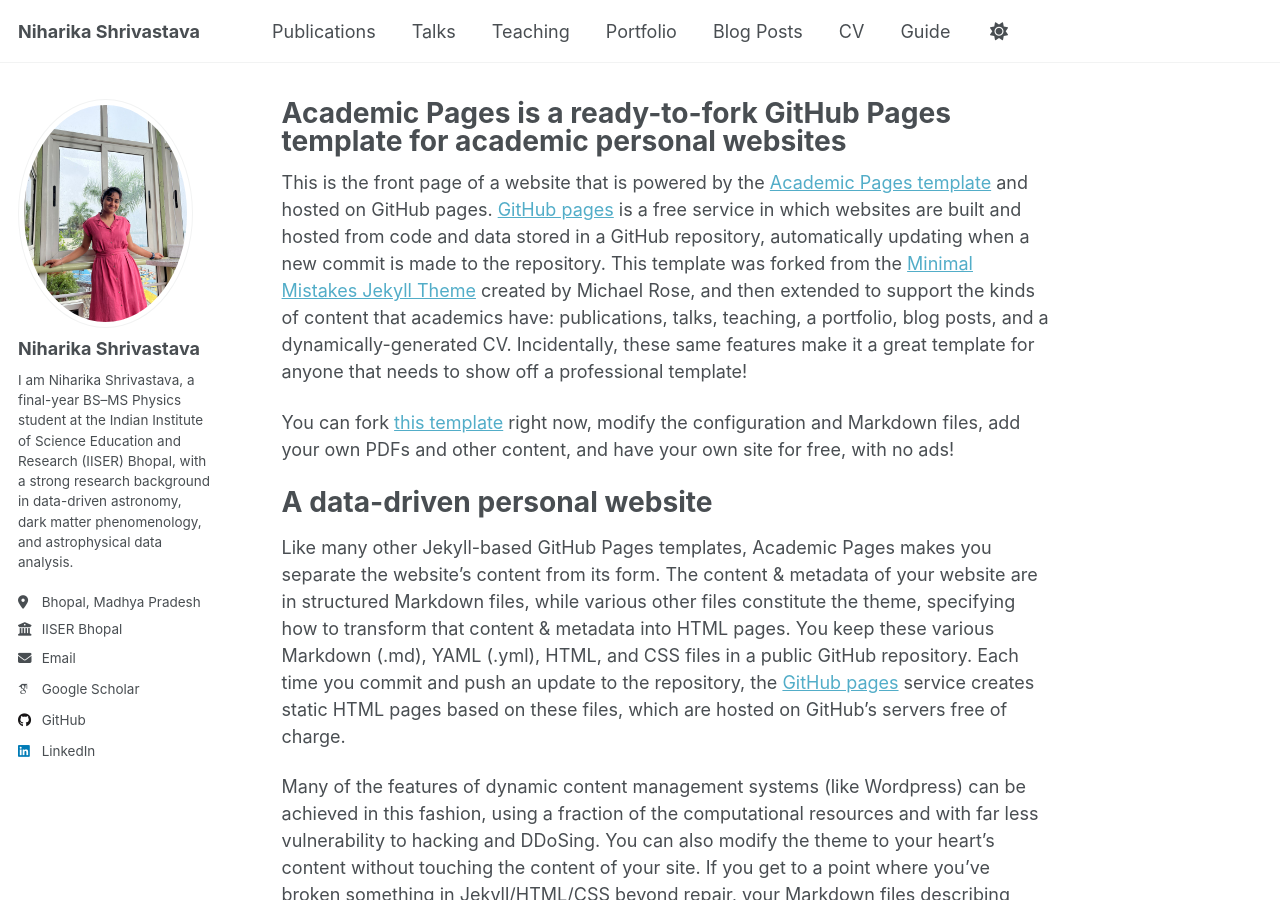
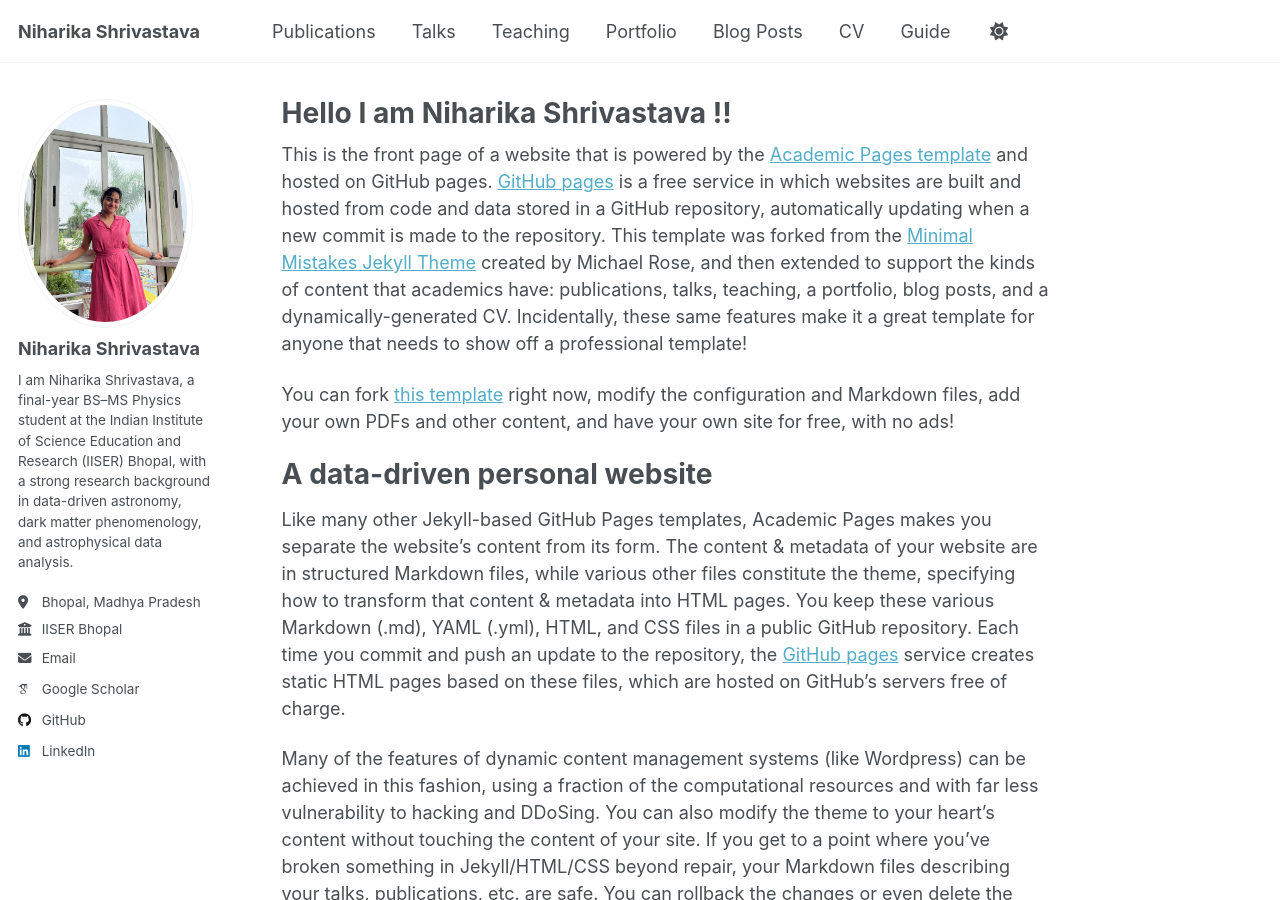
Before and after one commit to niharikashri22/niharikashri22.github.io, a Jekyll site: the page built from _pages/about.md, in a window 1280 px wide and 900 px high. Built offline with Jekyll 4.4.1, drawn with Linux system fonts in a browser that asks for light colours; some web fonts are replaced; a script that is not in the unit is left out.

Commit message:
Update title in about.md to reflect new author

```diff
--- a/_pages/about.md
+++ b/_pages/about.md
@@ -1,6 +1,6 @@
 ---
 permalink: /
-title: "Academic Pages is a ready-to-fork GitHub Pages template for academic personal websites"
+title: "Hello I am Niharika Shrivastava !!"
 author_profile: true
 redirect_from:
   - /about/
```
